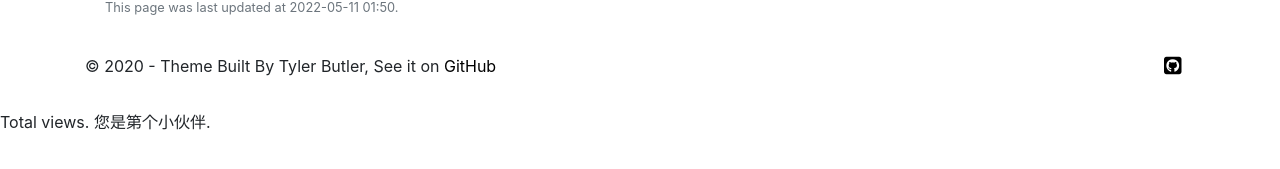
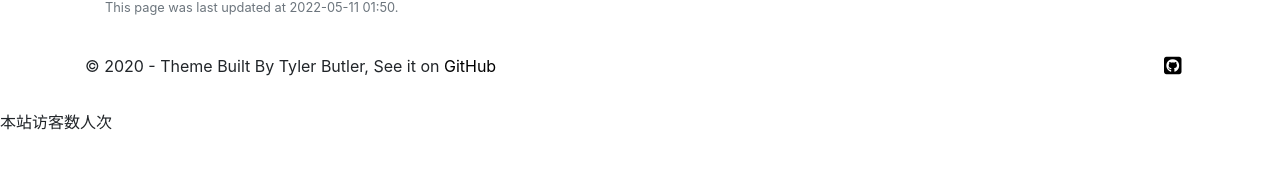
Before and after one commit to ymhzyj/ymhzyj.github.io, a Jekyll site: the page built from pages/about.md, in a window 1280 px wide. Shown: the part 385-554 px from the top of the page. Built offline with Jekyll 4.4.1, drawn with Linux system fonts in a browser that asks for light colours; nearby versions of some CDN libraries; comment, search, counter and statistics services are not loaded.

Commit message:
value pv

```diff
--- a/_includes/footer.html
+++ b/_includes/footer.html
@@ -16,5 +16,6 @@
 </script>
 
 <script async src="//busuanzi.ibruce.info/busuanzi/2.3/busuanzi.pure.mini.js"></script>
-Total <span id="busuanzi_value_site_uv"></span> views.
-您是第<span id="busuanzi_value_site_uv"></span>个小伙伴.
+<span id="busuanzi_container_site_uv">
+  本站访客数<span id="busuanzi_value_site_uv"></span>人次
+</span>
```
